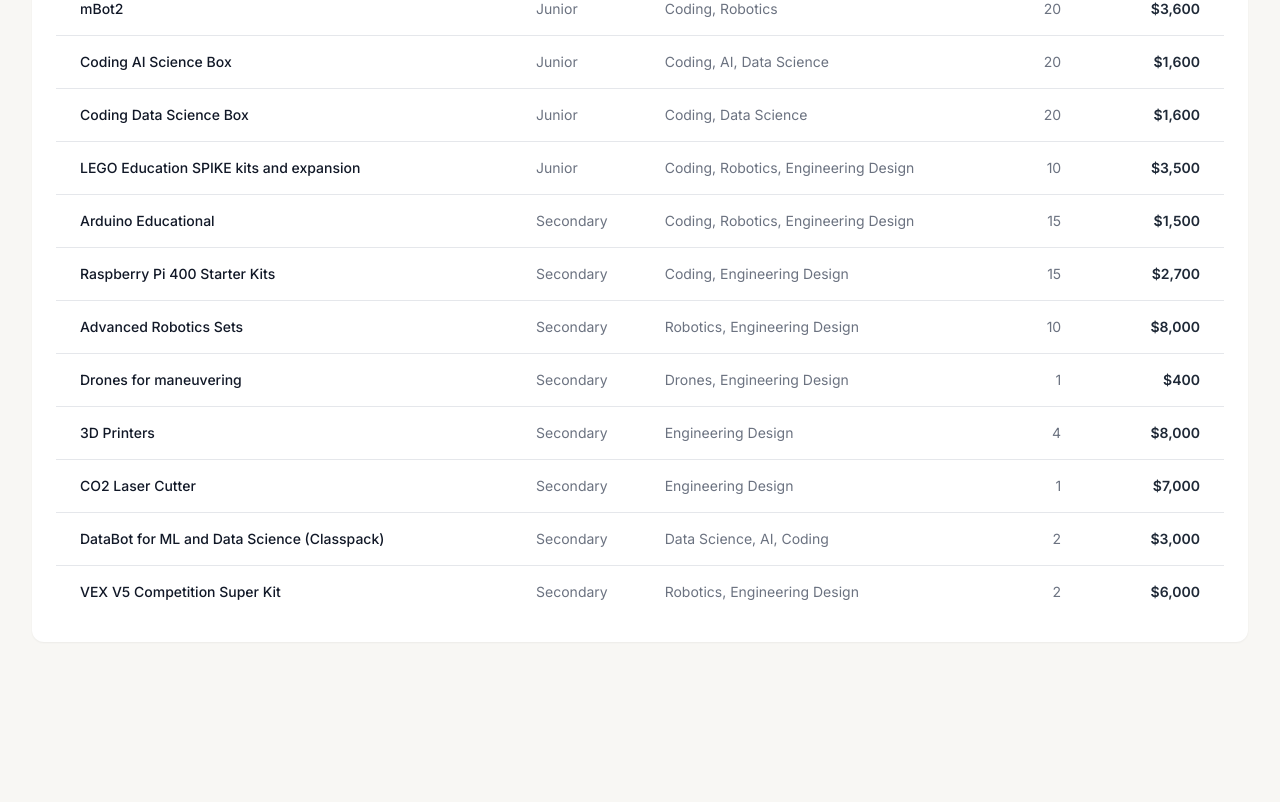
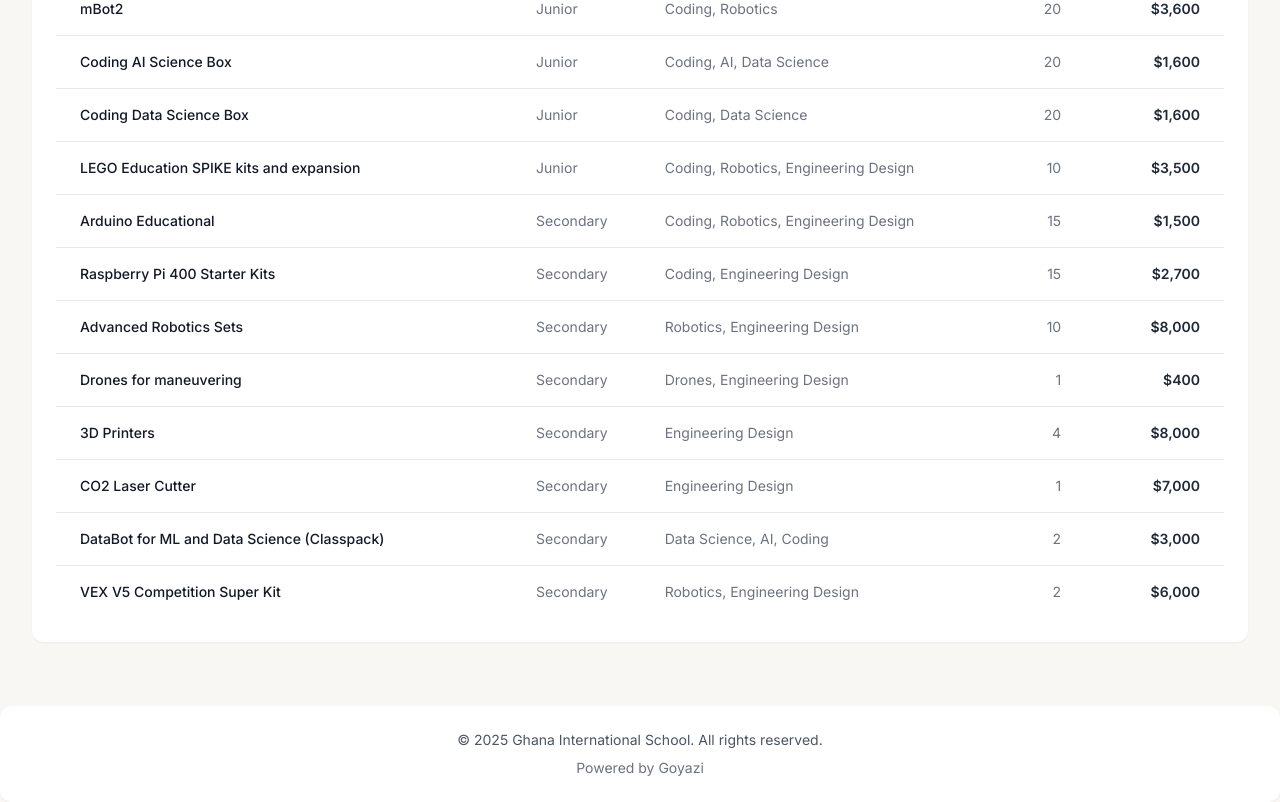
Before and after one commit to Yazi-Inc/gis, a plain HTML site: page index.html in a window 1280 px wide. Shown: the part 1929-2731 px from the top of the page. Before the commit the page ends 2603 px from the top, so only its background shows below. Drawn offline with nearby package versions, Linux system fonts and the light colour scheme.

Commit message:
Update index.html

```diff
--- a/index.html
+++ b/index.html
@@ -566,5 +566,10 @@
         }
 
     </script>
+
+    <footer class="bg-white rounded-xl shadow-sm p-4 md:p-6 mt-8 text-center">
+        <p class="text-sm text-gray-600">&copy; 2025 Ghana International School. All rights reserved.</p>
+        <p class="text-sm text-gray-500 mt-2">Powered by <a href="www.goyazi.com">Goyazi</a></p>
+    </footer>
 </body>
 </html>
```
